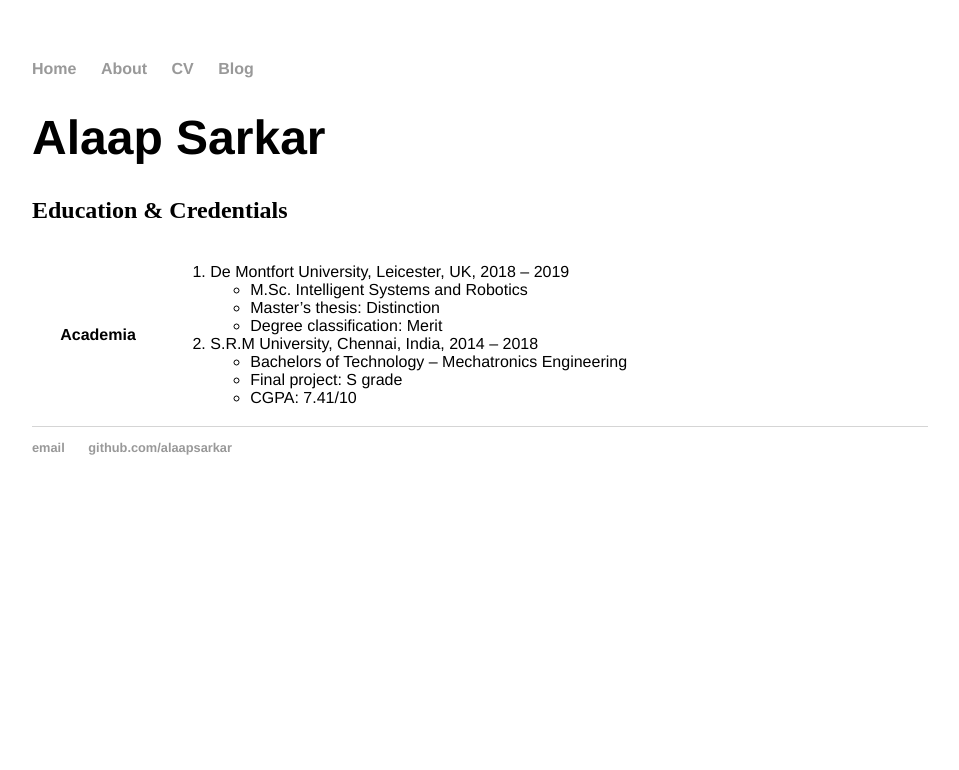
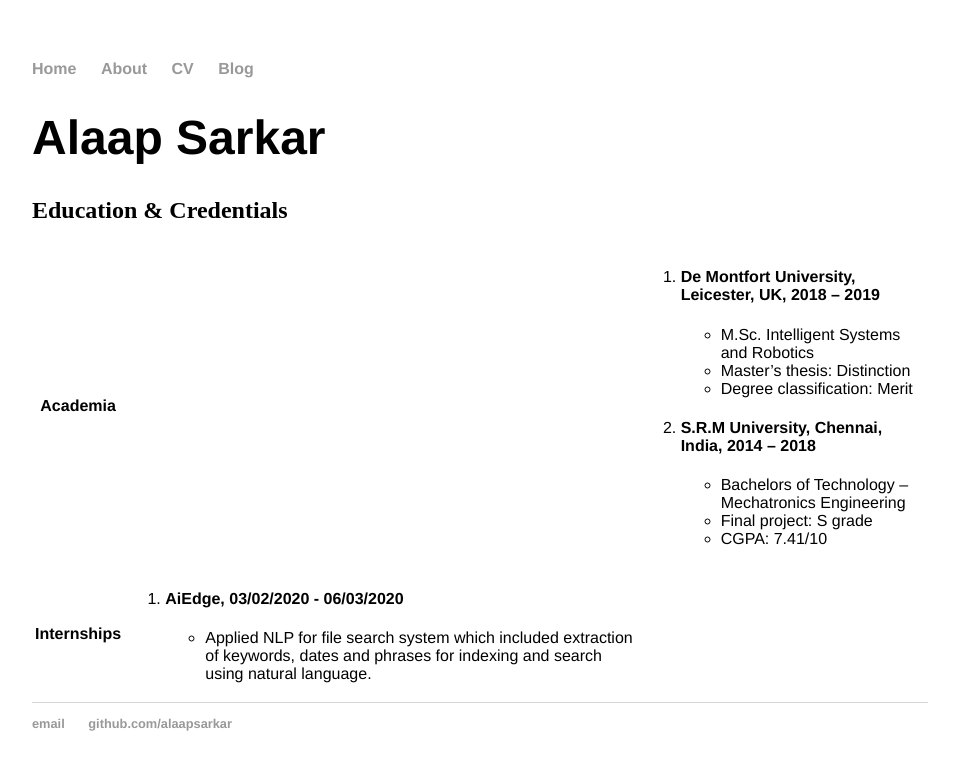
Before and after one commit to AlaapSarkar/AlaapSarkar.github.io, a Jekyll site: the page built from cv/index.html, in a window 1280 px wide. Shown: the top 770 px of the page, without its empty margins (160-1119 px from the left). Built offline with Jekyll 4.4.1, drawn with Linux system fonts in a browser that asks for light colours.

Commit message:
Update index.html

```diff
--- a/cv/index.html
+++ b/cv/index.html
@@ -10,7 +10,7 @@ title: CV
       <td>
           <ol>
             <li>
-              De Montfort University, Leicester, UK, 2018 – 2019
+              <h4>De Montfort University, Leicester, UK, 2018 – 2019</h4>
               <ul>
                 <li>M.Sc. Intelligent Systems and Robotics</li>
                 <li>Master’s thesis: Distinction</li>
@@ -18,7 +18,7 @@ title: CV
               </ul>
             </li>
             <li>
-              S.R.M University, Chennai, India, 2014 – 2018
+              <h4>S.R.M University, Chennai, India, 2014 – 2018</h4>
               <ul>
                 <li>Bachelors of Technology – Mechatronics Engineering</li>
                 <li>Final project: S grade</li>
@@ -28,4 +28,16 @@ title: CV
         </ol>
       </td>
     </tr>
+    <tr>
+      <th>Internships</th>
+      <td>
+        <ol>
+          <li>
+            <h4>AiEdge, 03/02/2020 - 06/03/2020</h4>
+            <ul><li>Applied NLP for file search system which included extraction of keywords,
+              dates and phrases for indexing and search using natural language.</li></ul>
+          </li>
+        </ol>
+      </td>
+    </tr>
   </table>
```
